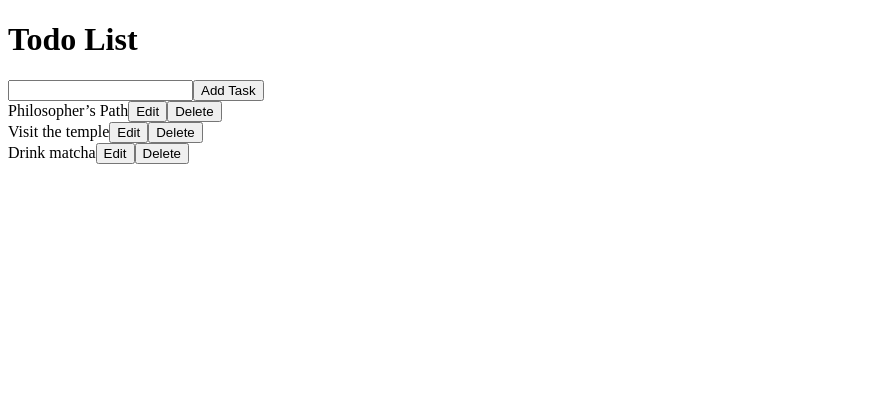
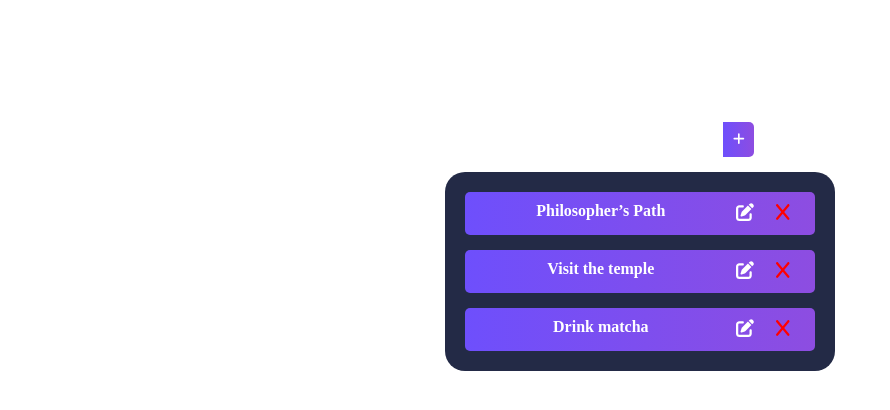
Before and after one commit to tutam1232/Todo_WebApp, a React (Create React App) app: page / in a window 1280 px wide. Shown: the top 410 px of the page, without its empty margins (0-890 px from the left). Built offline with nearby package versions, Linux system fonts and the light colour scheme.

Commit message:
add styling by module, inline; import fontawesome

```diff
--- a/src/App.js
+++ b/src/App.js
@@ -1,15 +1,16 @@
 import TaskList from "./components/TaskList.js"
 import AddTask from "./components/AddTask.js"
 import { TasksProvider } from "./contexts/TasksContext.js";
+
 
 function App() {
 
     return (
         <>
-            <h1>Todo List</h1>
+            <h1 style={{textAlign: "center", color:"white",marginTop:"5%"}}>TODO LIST</h1>
             <TasksProvider>
-                <AddTask/>
-                <TaskList/>
+                <div style={{width:"100%", display:"flex",justifyContent:"center"}}><AddTask/></div>
+                <div style={{width:"100%", display:"flex",justifyContent:"center"}}><TaskList/></div>
             </TasksProvider>
         </>
     );
--- a/src/components/AddTask.js
+++ b/src/components/AddTask.js
@@ -1,5 +1,8 @@
 import { useState } from "react";
 import { useTasksDispatch } from "../contexts/TasksContext";
+import styles from '../modules/style.module.css';
+import { FontAwesomeIcon } from '@fortawesome/react-fontawesome'
+import { faPenToSquare, faPlus} from "@fortawesome/free-solid-svg-icons";
 
 let nextId = 3;
 
@@ -8,9 +11,9 @@ function AddTask(){
     let dispatch = useTasksDispatch();
 
     return(
-        <>
-            <input type="text" onChange={(e) => setText(e.target.value)} value={text}/>
-            <button onClick={() => {
+        <div>
+            <input type="text" onChange={(e) => setText(e.target.value)} value={text} className={styles.input}/>
+            <button className={styles.addtask} onClick={() => {
 
                 dispatch({
                     type: 'add_task',
@@ -18,8 +21,8 @@ function AddTask(){
                     name: text
                 });
                 setText('');
-            }}>Add Task</button>
-        </>
+            }}><FontAwesomeIcon icon={faPlus} /></button>
+        </div>
     )
 }
 
--- a/src/components/Task.js
+++ b/src/components/Task.js
@@ -1,5 +1,8 @@
 import { useState } from "react";
 import { useTasksDispatch } from "../contexts/TasksContext";
+import styles from '../modules/style.module.css';
+import { FontAwesomeIcon } from '@fortawesome/react-fontawesome'
+import { faPenToSquare, faX, faFloppyDisk } from "@fortawesome/free-solid-svg-icons";
 
 
 function Task({ task }) {
@@ -9,27 +12,31 @@ function Task({ task }) {
     const dispatch = useTasksDispatch();
 
     return (
-        <div>
+        <div className={styles.task} style={{display:"flex"}}>
+            <div style={{width: "80%"}}>
                 {isEditting ?
                     <input value={taskName} onChange={(e) => setTaskName(e.target.value)}></input> : //luu y cho nay?
                     <span key={task.id}>{taskName}</span>}
+            </div>
 
+            <div style={{width:"25%"}}>
                 {isEditting ?
-                <button onClick={() => {
+                    <button className={styles.button} onClick={() => {
                         setIsEditting(false);
                         dispatch({
                             type: 'edit_task',
                             id: task.id,
                             name: taskName
                         });
-                }}>Save</button> :
-                <button onClick={() => setIsEditting(true)}>Edit</button>}
+                    }}><FontAwesomeIcon icon={faFloppyDisk} /></button> :
+                    <button className={styles.button} onClick={() => setIsEditting(true)}><FontAwesomeIcon icon={faPenToSquare} /></button>}
 
 
-            <button onClick={() => dispatch({
+                <button className={styles.button} style={{marginLeft: "5px"}} onClick={() => dispatch({
                     type: 'delete_task',
                     id: task.id
-            })}>Delete</button>
+                })}><FontAwesomeIcon icon={faX} style={{color:"red"}}/></button>
+            </div>
         </div>
     )
 }
--- a/src/components/TaskList.js
+++ b/src/components/TaskList.js
@@ -1,14 +1,17 @@
 import Task from "./Task.js"
 import { useTasks } from "../contexts/TasksContext.js";
+import styles from '../modules/style.module.css';
 
 function TaskList(){
 
     const tasks = useTasks();
 
     return(
-        tasks.map(task => (
-            <Task task={task} key={task.id}/>
-        ))
+        <div  className={styles.tasklist}>
+            {tasks.map(task => (
+                <Task task={task} key={task.id}/>
+            ))}
+        </div>
     )
 
 }
--- /dev/null
+++ b/src/modules/style.module.css
@@ -0,0 +1,44 @@
+.tasklist{
+    justify-content: center;
+    background-color: #232a46;
+    border-radius: 20px;
+    align-items: center;
+    width: 30%;
+    padding: 5px;
+    margin: 15px;
+}
+
+.task{
+    color: white;
+    margin: 15px;
+    justify-content: center;
+    background: linear-gradient(90deg, rgba(110,79,252,1) 0%, #8d4de1 100%);
+    padding: 10px;
+    border-radius: 5px;
+    text-align: center;
+    font-weight: bold;
+}
+
+.button{
+    font-size: large;
+    font-weight: bold;
+    color: white;
+    background-color: transparent;
+    border: none;
+    margin-right: 5px;
+}
+
+.input{
+    border-radius: 5px 0px 0px 5px;
+    border-width: 0px;
+    padding: 10px;
+}
+
+.addtask{
+    background: linear-gradient(90deg, rgba(110,79,252,1) 0%, #8d4de1 100%);
+    border-radius: 0px 5px 5px 0px;
+    border-width: 0px;
+    padding: 10px;
+    color: white;
+    font-weight:bolder;
+}
```
Lines whose indentation alone changed are shown as unchanged.
